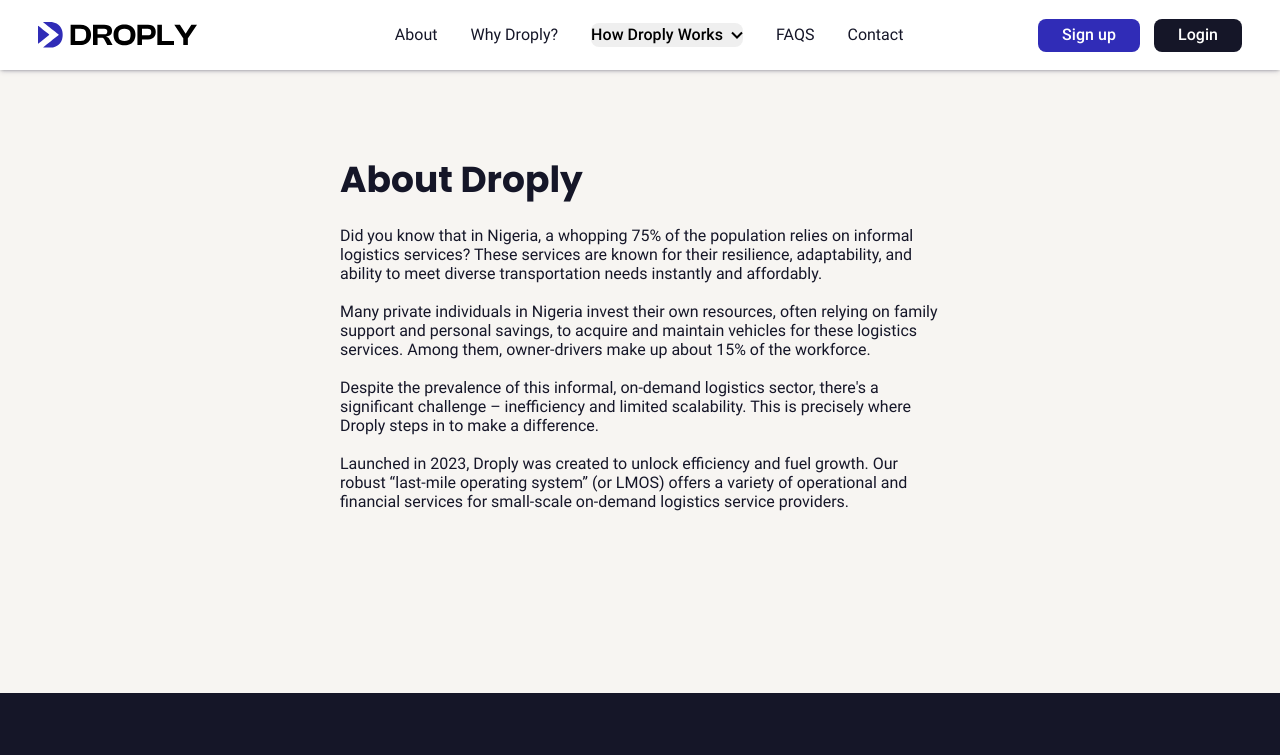
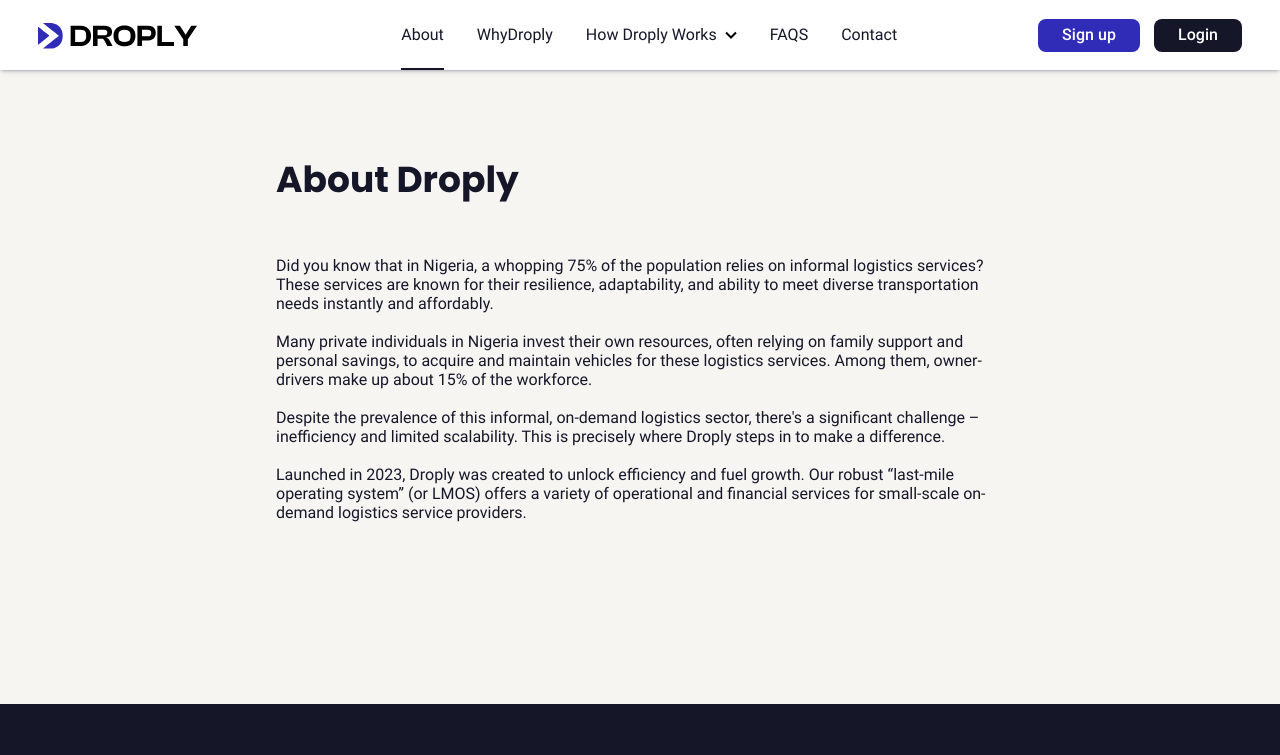
Before and after one commit to barnascript/droplyclone, a Next.js app: page /about in a window 1280 px wide. Shown: the top 755 px of the page. Built offline with nearby package versions, Linux system fonts and the light colour scheme.

Commit message:
feat(navbar): modified the links and added active

```diff
--- a/package.json
+++ b/package.json
@@ -12,6 +12,7 @@
     "next": "14.0.0",
     "react": "^18",
     "react-dom": "^18",
+    "react-router-hash-link": "^2.4.3",
     "sass": "^1.69.5"
   },
   "devDependencies": {
--- a/src/app/about/page.jsx
+++ b/src/app/about/page.jsx
@@ -3,7 +3,7 @@
 
 const AboutUs = () => {
   return (
-    <div className={styles.wrapper}>
+    <div>
       <About />
     </div>
   );
--- a/src/components/about/About.module.scss
+++ b/src/components/about/About.module.scss
@@ -1,48 +1,31 @@
 .wrapper {
-  max-width: 45%;
+  width: 60%;
   display: flex;
-  gap: 24px;
   flex-direction: column;
+  gap: 34px;
   align-items: flex-start;
   margin: auto;
   padding-top: 88px;
   padding-bottom: 182px;
+
+  h3 {
+    padding-bottom: 20px;
+  }
 }
 
 @media screen and (max-width: 600px) {
   .wrapper {
-    max-width: 100%;
-    display: flex;
-    gap: 24px;
-    flex-direction: column;
-    align-items: flex-start;
-    margin: auto;
-    padding-top: 88px;
-    padding-bottom: 102px;
+    width: 100%;
+  }
+}
+@media screen and (min-width: 601px) {
+  .wrapper {
+    width: 90%;
   }
 }
 
-@media screen and (min-width: 600px) {
+@media screen and (min-width: 1001px) {
   .wrapper {
-    max-width: 90%;
+    width: 60%;
   }
 }
-
-@media screen and (min-width: 900px) {
-  .wrapper {
-    max-width: 80%;
-    display: flex;
-    gap: 24px;
-    flex-direction: column;
-    align-items: flex-start;
-    margin: auto;
-    padding-top: 88px;
-    padding-bottom: 182px;
-  }
-}
-
-@media screen and (min-width: 1000px) {
-  .wrapper {
-    max-width: 50%;
-  }
-}
--- a/src/components/navbar/Navbar.jsx
+++ b/src/components/navbar/Navbar.jsx
@@ -1,14 +1,21 @@
 "use client";
+
 import styles from "./Navbar.module.scss";
 import { arrow_down, logo } from "../../exports/icons";
 import { Button } from "../../exports/mini_components";
 import Link from "next/link";
+import Image from "next/image";
 import { useState } from "react";
-import Image from "next/image";
+import { usePathname } from "next/navigation";
 
 const Navbar = () => {
   const [toggleMenu, setToggleMenu] = useState(false);
   const [toggleDropDown, setToggleDropDown] = useState(false);
+
+  const path = usePathname();
+  const pathname = path.slice(1);
+
+  console.log(pathname);
 
   const handleToggleMenu = () => {
     setToggleMenu(!toggleMenu);
@@ -25,37 +32,82 @@
           </Link>
           {/* Desktop Links */}
           <div className={styles.desktop_links}>
-            <Link href="/about" className={`p-default ${styles.link}`}>
+            <Link
+              smooth="true"
+              href="/about"
+              className={`p-default ${
+                pathname === "about"
+                  ? ` ${styles.link} ${styles.active}`
+                  : styles.link
+              }`}
+            >
               About
             </Link>
-            <a href="/#why-droply">Why Droply?</a>
+            <Link scroll={false} href="/#mainblock">
+              WhyDroply
+            </Link>
             {/* How Droply Works link*/}
-            <button className={styles.how_droply_works} onClick={() => setToggleDropDown(!toggleDropDown)}>
+            <a
+              smooth="true"
+              className={`p-default ${
+                pathname === "individual" || pathname === "merchant"
+                  ? ` ${styles.how_droply_works} ${styles.active}`
+                  : styles.how_droply_works
+              }`}
+              onClick={() => setToggleDropDown(!toggleDropDown)}
+            >
               <span>How Droply Works</span>
               <Image src={arrow_down} alt="arrow_down" />
-            </button>
+            </a>
             {/* How Droply Works Dropdown */}
-
-            <div className={!toggleDropDown ? styles.dropdown : styles.dropdown_visible}>
+            <div
+              className={
+                !toggleDropDown ? styles.dropdown : styles.dropdown_visible
+              }
+            >
               {/* Individual Page*/}
               <Link
+                smooth="true"
                 href="/individual"
                 className={`p-default ${styles.individual}`}
-                onClick={() => setToggleDropDown(!toggleDropDown)}>
+                onClick={() => setToggleDropDown(!toggleDropDown)}
+              >
                 Individual
               </Link>
               {/* Merchant Page*/}
               <Link
+                smooth="true"
                 href="/merchant"
                 className={`p-default ${styles.merchant}`}
-                onClick={() => setToggleDropDown(!toggleDropDown)}>
+                onClick={() => setToggleDropDown(!toggleDropDown)}
+              >
                 Merchant
               </Link>
             </div>
 
             {/* Other Links */}
-            <Link href="/faqs">FAQS</Link>
-            <Link href="/contact">Contact</Link>
+            <Link
+              smooth="true"
+              href="/faqs"
+              className={`p-default ${
+                pathname === "faqs"
+                  ? ` ${styles.link} ${styles.active}`
+                  : styles.link
+              }`}
+            >
+              FAQS
+            </Link>
+            <Link
+              smooth="true"
+              href="/contact"
+              className={`p-default ${
+                pathname === "contact"
+                  ? ` ${styles.link} ${styles.active}`
+                  : styles.link
+              }`}
+            >
+              Contact
+            </Link>
           </div>
           {/* Auth Buttons */}
           <div className={styles.buttons}>
@@ -110,53 +162,74 @@
               </div>
               {/* Mobile and Tablet Hamburger */}
               <div className={styles.controls} onClick={handleToggleMenu}>
-                <div className={!toggleMenu ? styles.bar_one : styles.bar_one_slant}></div>
-                <div className={!toggleMenu ? styles.bar_two : styles.bar_two_slant}></div>
-                <div className={!toggleMenu ? styles.bar_three : styles.bar_three_slant}></div>
+                <div
+                  className={
+                    !toggleMenu ? styles.bar_one : styles.bar_one_slant
+                  }
+                ></div>
+                <div
+                  className={
+                    !toggleMenu ? styles.bar_two : styles.bar_two_slant
+                  }
+                ></div>
+                <div
+                  className={
+                    !toggleMenu ? styles.bar_three : styles.bar_three_slant
+                  }
+                ></div>
               </div>
             </div>
           </div>
           {/* Mobile Links Dropdown */}
-          <div className={toggleMenu ? styles.mobile_links_container_visible : styles.mobile_links_container}>
+          <div
+            className={
+              toggleMenu
+                ? styles.mobile_links_container_visible
+                : styles.mobile_links_container
+            }
+          >
             <div className={styles.mobile_links}>
               {/* About */}
-              <Link href="/about" className={`p-default ${styles.link}`} onClick={handleToggleMenu}>
+              <Link
+                href="/about"
+                className={`p-default ${styles.link}`}
+                onClick={handleToggleMenu}
+              >
                 About
               </Link>
               {/* Why Droply */}
-              <Link href="/why-droply" onClick={handleToggleMenu}>
-                Why Droply?
+              <Link href="#" onClick={handleToggleMenu}>
+                Why Droply
               </Link>
-              {/* How Droply Works */}
-              <button className={styles.how_droply_works} onClick={handleToggleMenu}>
-                <span>How Droply Works</span>
-                <Image src={arrow_down} alt="arrow_down" />
-              </button>
               {/* FAQS */}
               <Link href="/faqs" onClick={handleToggleMenu}>
                 FAQS
               </Link>
-              {/* Contact */}
+              {/* Contact Us*/}
               <Link href="/contact" onClick={handleToggleMenu}>
-                Contact
+                Contact Us
+              </Link>
+              {/*Droply for Individuals */}
+              <Link href="/individual" onClick={handleToggleMenu}>
+                Droply for Individuals
+              </Link>
+              {/* Individuals Login */}
+              <Link href="/individual" onClick={handleToggleMenu}>
+                Individuals Login
+              </Link>
+              {/* Merchant Login */}
+              <Link href="/merchant" onClick={handleToggleMenu}>
+                Merchant Login
+              </Link>
+              {/* Droply for Business */}
+              <Link href="#" onClick={handleToggleMenu}>
+                Droply for Businessess
               </Link>
             </div>
             {/* Mobile Dropdown Buttons */}
             <div className={styles.buttons}>
-              <Button
-                button_text="Sign up"
-                button_bgColor="var(--palatinate-blue)"
-                button_color="white"
-                paddingInline="24px"
-                height="33px"
-              />
-              <Button
-                button_text="Login"
-                button_bgColor="var(--eerie-black)"
-                button_color="white"
-                paddingInline="24px"
-                height="33px"
-              />
+              <button className={styles.mobile_blue_button}>Sign Up</button>
+              <button className={styles.mobile_black_button}>Login</button>
             </div>
           </div>
         </div>
--- a/src/components/navbar/Navbar.module.scss
+++ b/src/components/navbar/Navbar.module.scss
@@ -20,6 +20,12 @@
         display: flex;
         align-self: center;
         grid-column: span 2;
+        width: 159px;
+        height: 25px;
+        cursor: pointer;
+        img {
+          width: 100%;
+        }
       }
 
       .desktop_links {
@@ -31,6 +37,18 @@
 
         a {
           color: var(--eerie-black);
+          position: relative;
+        }
+
+        .active {
+          &::before {
+            content: " ";
+            position: absolute;
+            height: 2px;
+            background-color: var(--eerie-black);
+            width: 100%;
+            bottom: -25px;
+          }
         }
 
         .how_droply_works {
@@ -153,7 +171,18 @@
           top: 0;
 
           .logo {
-            cursor: pointer;
+            .logo {
+              display: flex;
+              align-self: center;
+              grid-column: span 2;
+              width: 159px;
+              height: 25px;
+              cursor: pointer;
+
+              img {
+                width: 100%;
+              }
+            }
           }
           .button_and_controls {
             display: flex;
@@ -221,6 +250,7 @@
           height: 100vh;
           background-color: var(--very-pale-orange);
           display: none;
+          overflow-y: scroll;
 
           .mobile_links {
             display: flex;
@@ -229,10 +259,62 @@
             a {
               color: var(--eerie-black);
             }
+
             .how_droply_works {
               display: flex;
               align-items: center;
-              gap: 10px;
+              gap: 8px;
+            }
+
+            .dropdown {
+              display: flex;
+              flex-direction: column;
+              align-items: center;
+              justify-content: center;
+              position: absolute;
+              background-color: white;
+              padding: 12px;
+              padding-left: 0;
+              padding-right: 0;
+              border-radius: 8px;
+              top: 80px;
+              margin-left: 20px;
+              box-shadow: rgb(38, 57, 77) 0px 20px 30px -10px;
+              display: none;
+
+              a {
+                padding: 6px;
+                padding-inline: 24px;
+                padding-top: 12px;
+
+                &:hover {
+                  background-color: rgba(#000, $alpha: 0.1);
+                }
+              }
+            }
+            .dropdown_visible {
+              display: flex;
+              flex-direction: column;
+              align-items: center;
+              position: absolute;
+              background-color: white;
+              padding: 12px;
+              padding-left: 0;
+              padding-right: 0;
+              border-radius: 8px;
+              top: 80px;
+              margin-left: 20px;
+              box-shadow: rgb(38, 57, 77) 0px 20px 30px -10px;
+
+              a {
+                padding: 6px;
+                padding-inline: 24px;
+                padding-top: 12px;
+
+                &:hover {
+                  background-color: rgba(#000, $alpha: 0.1);
+                }
+              }
             }
           }
 
@@ -256,31 +338,49 @@
           height: 100vh;
           background-color: var(--very-pale-orange);
           z-index: 999;
+          overflow-y: scroll;
+          scroll-behavior: smooth;
+          padding-bottom: 200px;
 
           .mobile_links {
             display: flex;
             flex-direction: column;
-            gap: 30px;
+            gap: 25px;
             a {
               color: var(--eerie-black);
             }
+
             .how_droply_works {
               display: flex;
               align-items: center;
-              gap: 10px;
+              gap: 8px;
             }
           }
 
           .buttons {
             display: flex;
-            gap: 30px;
+            flex-direction: column;
+            gap: 20px;
+
+            .mobile_blue_button {
+              width: 200px;
+              height: 40px;
+              background-color: var(--palatinate-blue);
+              color: white;
+            }
+            .mobile_black_button {
+              width: 200px;
+              height: 40px;
+              background-color: var(--eerie-black);
+              color: white;
+            }
           }
         }
       }
     }
   }
 }
-@media screen and (min-width: 601px) and (max-width: 1180px) {
+@media screen and (min-width: 601px) and (max-width: 1050px) {
   .wrapper {
     height: 70px;
     background-color: white;
@@ -326,9 +426,16 @@
           top: 0;
 
           .logo {
-            cursor: pointer;
             display: flex;
             align-self: center;
+            grid-column: span 2;
+            width: 159px;
+            height: 25px;
+            cursor: pointer;
+
+            img {
+              width: 100%;
+            }
           }
           .button_and_controls {
             display: flex;
--- a/src/mini_components/select/Select.module.scss
+++ b/src/mini_components/select/Select.module.scss
@@ -10,7 +10,7 @@
       display: flex;
 
       select {
-        width: 100%;
+        width: 30%;
         border-right: 1px solid transparent;
         border-top-right-radius: 0px;
         border-bottom-right-radius: 0px;
@@ -27,6 +27,7 @@
         border-bottom-left-radius: 0;
         width: 100%;
         border-left: 1px solid var(--silver-chalice);
+
       }
     }
   }
--- a/src/styles/elements.css
+++ b/src/styles/elements.css
@@ -76,3 +76,7 @@
 input[type="number"]::-webkit-inner-spin-button {
   -webkit-appearance: none;
 }
+
+input{
+  font-size: 0.8rem;
+}
```
Also changed, not shown: src/components/about/About.jsx (+16 -11 lines), 2 other files (tests, documents, lock files or other folders).
